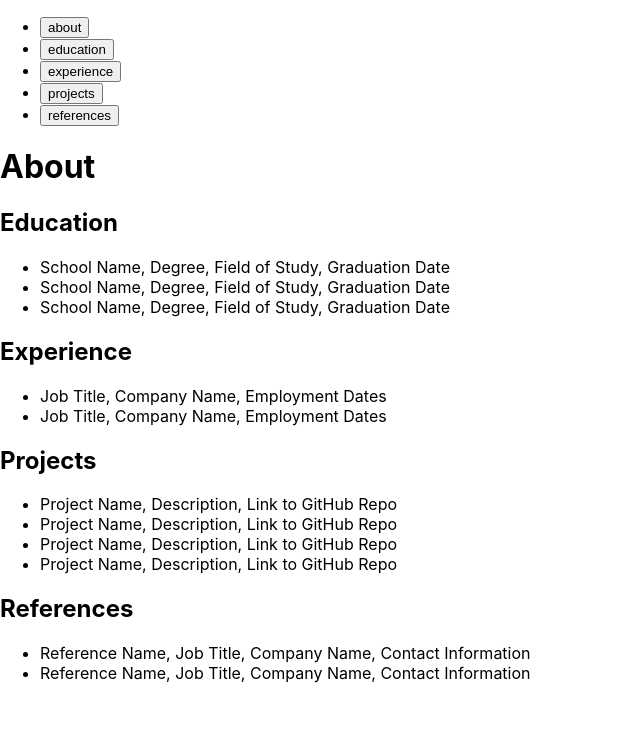
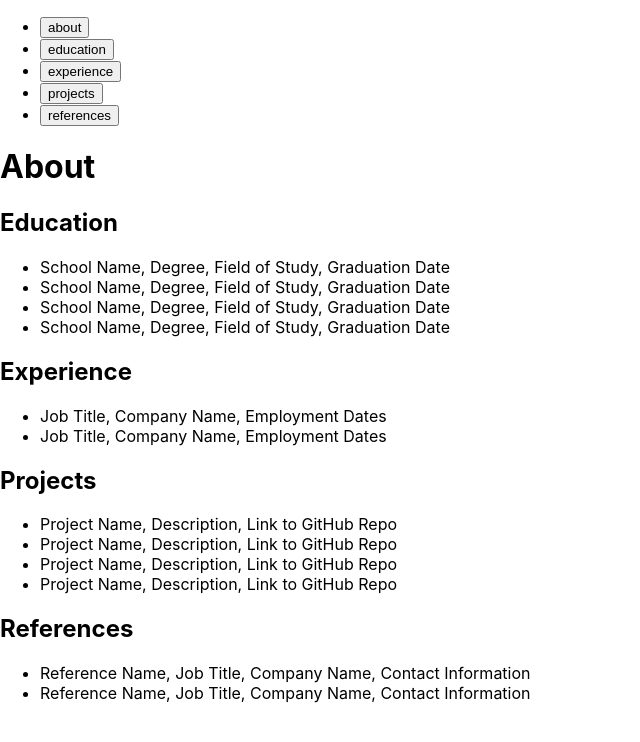
Before and after one commit to SanderSkofsrud/personal-website, a React (Create React App) app: page / in a window 1280 px wide. Shown: the top 742 px of the page, without its empty margins (0-640 px from the left). Built offline with nearby package versions, Linux system fonts and the light colour scheme.

Commit message:
testing pipeline

```diff
--- a/src/components/education.tsx
+++ b/src/components/education.tsx
@@ -8,6 +8,7 @@ export const Education = forwardRef<HTMLDivElement>((props, ref) => {
         <li>School Name, Degree, Field of Study, Graduation Date</li>
         <li>School Name, Degree, Field of Study, Graduation Date</li>
         <li>School Name, Degree, Field of Study, Graduation Date</li>
+        <li>School Name, Degree, Field of Study, Graduation Date</li>
       </ul>
     </div>
   );
```
